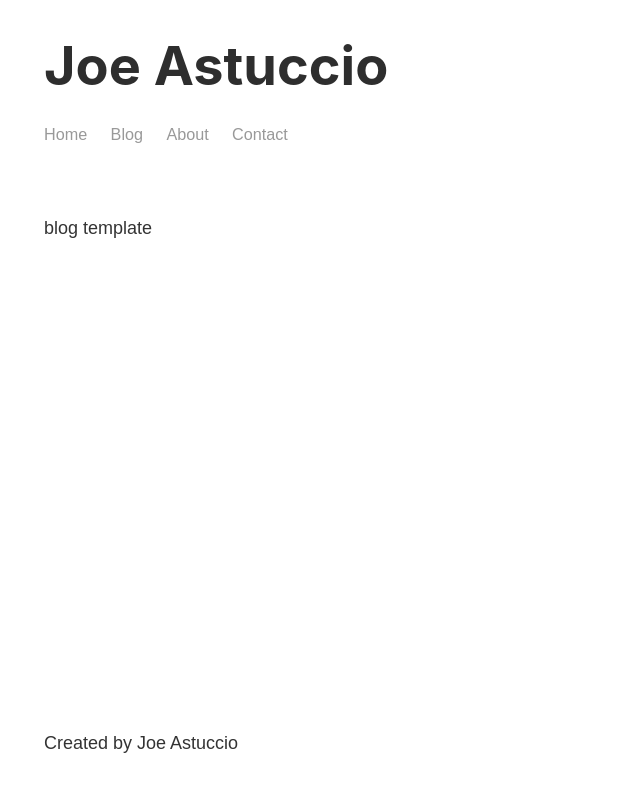
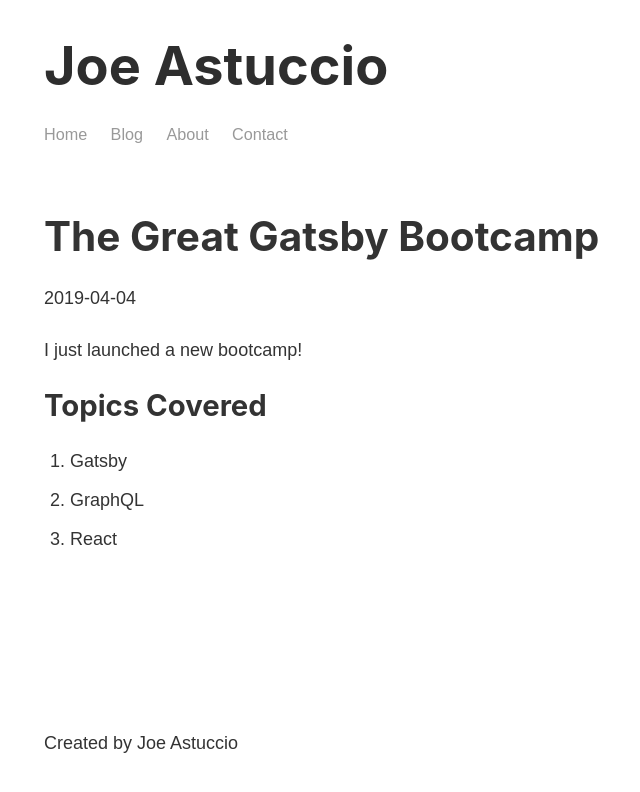
Before and after one commit to jastuccio/gatsby-bootcamp, a Gatsby site: page /blog/gatsby in a window 1280 px wide. Shown: the whole page, without its empty margins (239-879 px from the left). Built offline with nearby package versions, Linux system fonts and the light colour scheme; Gatsby itself is replaced by a stand-in of ours.

Commit message:
feat: create pages for single blog posts

```diff
--- a/src/templates/blog.js
+++ b/src/templates/blog.js
@@ -1,7 +1,27 @@
 import React from 'react'
+import { graphql } from 'gatsby'
 
 import Layout from '../components/layout'
 
-const Blog = () => <Layout>blog template</Layout>
+export const query = graphql`
+  query($slug: String!) {
+    markdownRemark(fields: { slug: { eq: $slug } }) {
+      frontmatter {
+        title
+        date
+      }
+      html
+    }
+  }
+`
+
+const Blog = props => (
+  <Layout>
+    <h1>{props.data.markdownRemark.frontmatter.title}</h1>
+    <p>{props.data.markdownRemark.frontmatter.date}</p>
+
+    <div dangerouslySetInnerHTML={{ __html: props.data.markdownRemark.html }} />
+  </Layout>
+)
 
 export default Blog
```
